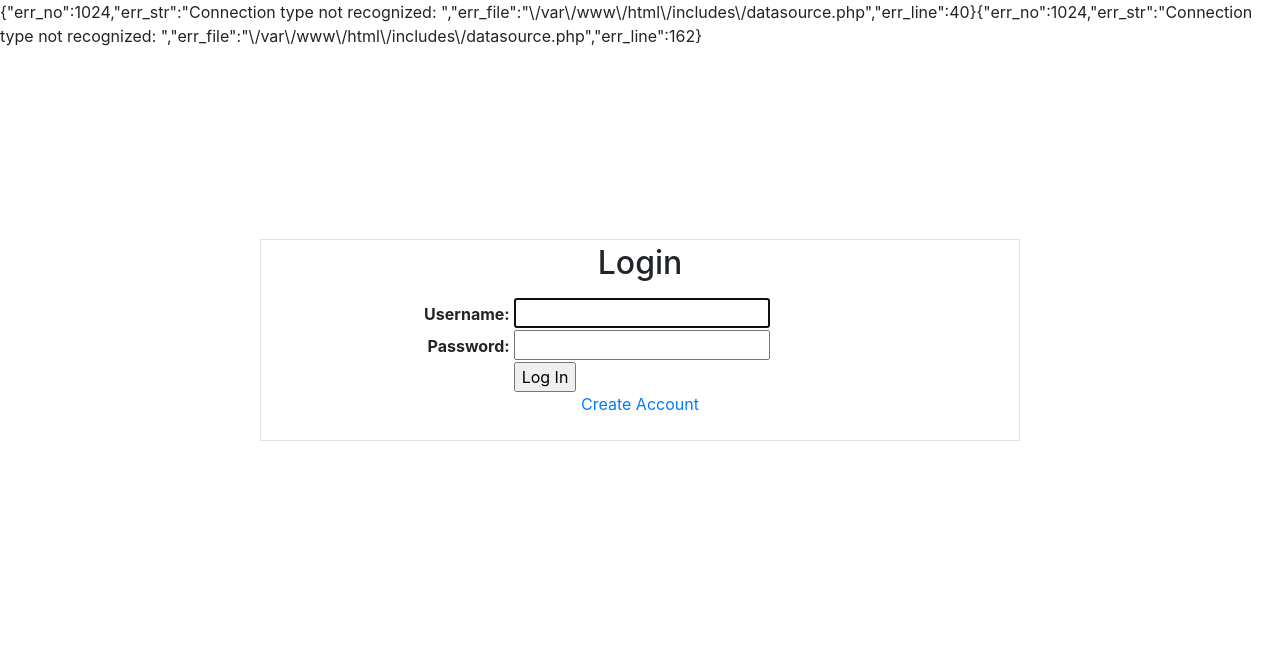
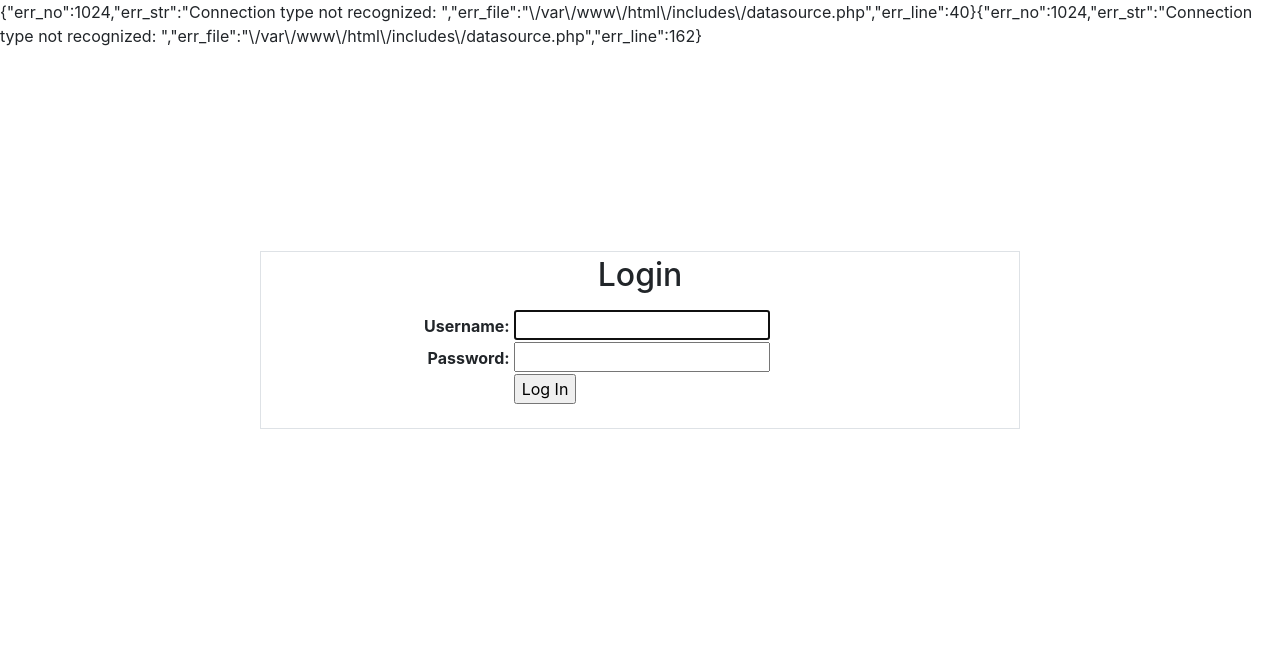
Before and after one commit to nsnyder30/filter_menu_plugin, a PHP site: page /utils/login.php in a window 1280 px wide. Shown: the top 656 px of the page. Run offline with PHP 8.4, Linux system fonts and the light colour scheme; data that the repository does not hold is empty.

Commit message:
Remove Create Account Link

```diff
--- a/utils/login.php
+++ b/utils/login.php
@@ -1,7 +1,7 @@
 <?php
 /*
 	Created by Neil Snyder
-	File Function: User login interface for marketing frontend
+	File Function: User login interface for sample filter menu plugin application
 */
 
 #-----------------------------------------DECLARE VARIABLES-------------------------------------------------#
@@ -157,9 +157,6 @@
 					</div>
 				</div>
 				<div class="row">
-					<div class="col-sm-12 p-0 text-center justify-content-center">
-						<a href="/filter_menu_plugin/utils/create_account.php">Create Account</a>
-					</div>
 				</div>
 			</form>
 			<div class="col-sm">
--- a/utils/test.php
+++ /dev/null
@@ -1,5 +0,0 @@
-<?php
-include($_SERVER['DOCUMENT_ROOT'] . '/filter_menu_plugin/includes/page_init.php');
-
-fopen('marketing/test.csv', 'w');
-?>
```
